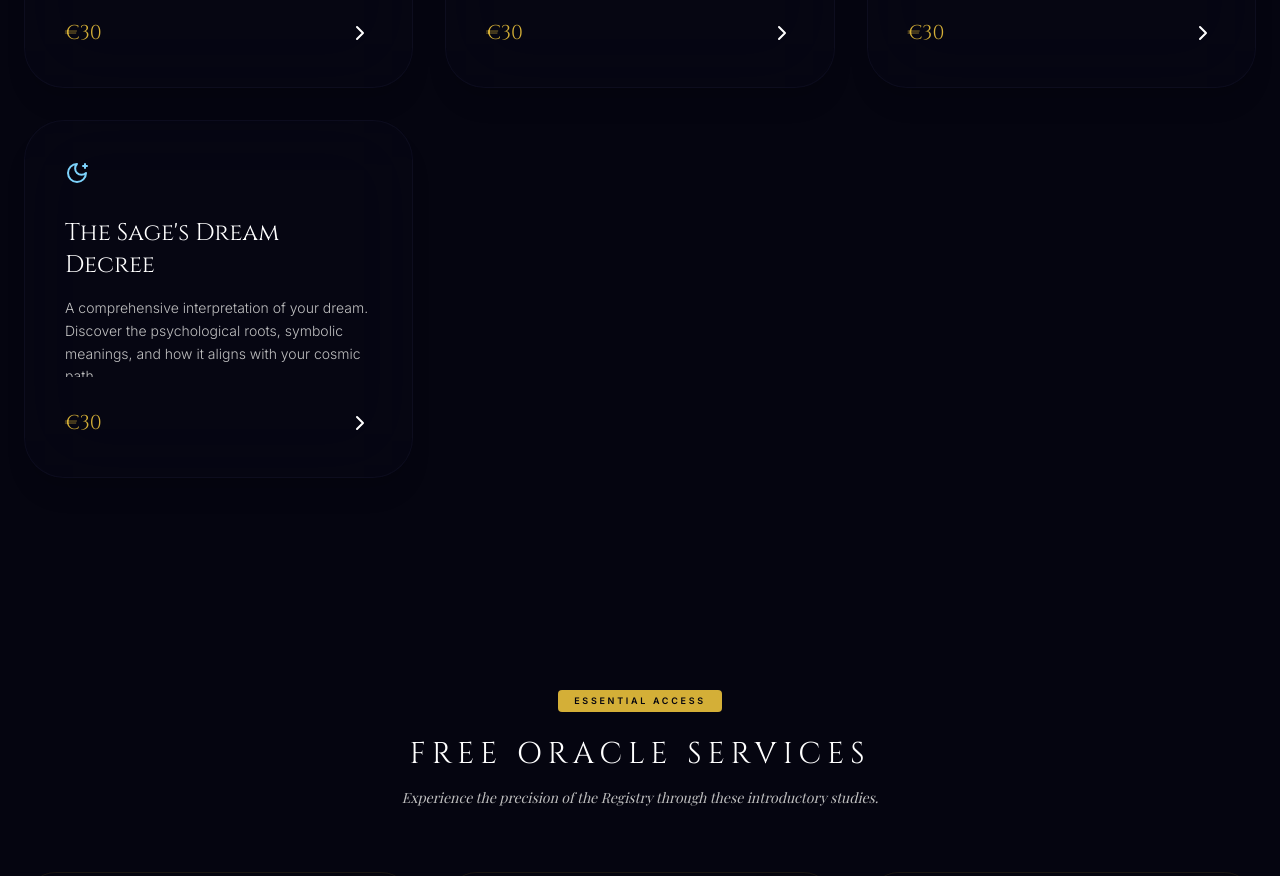
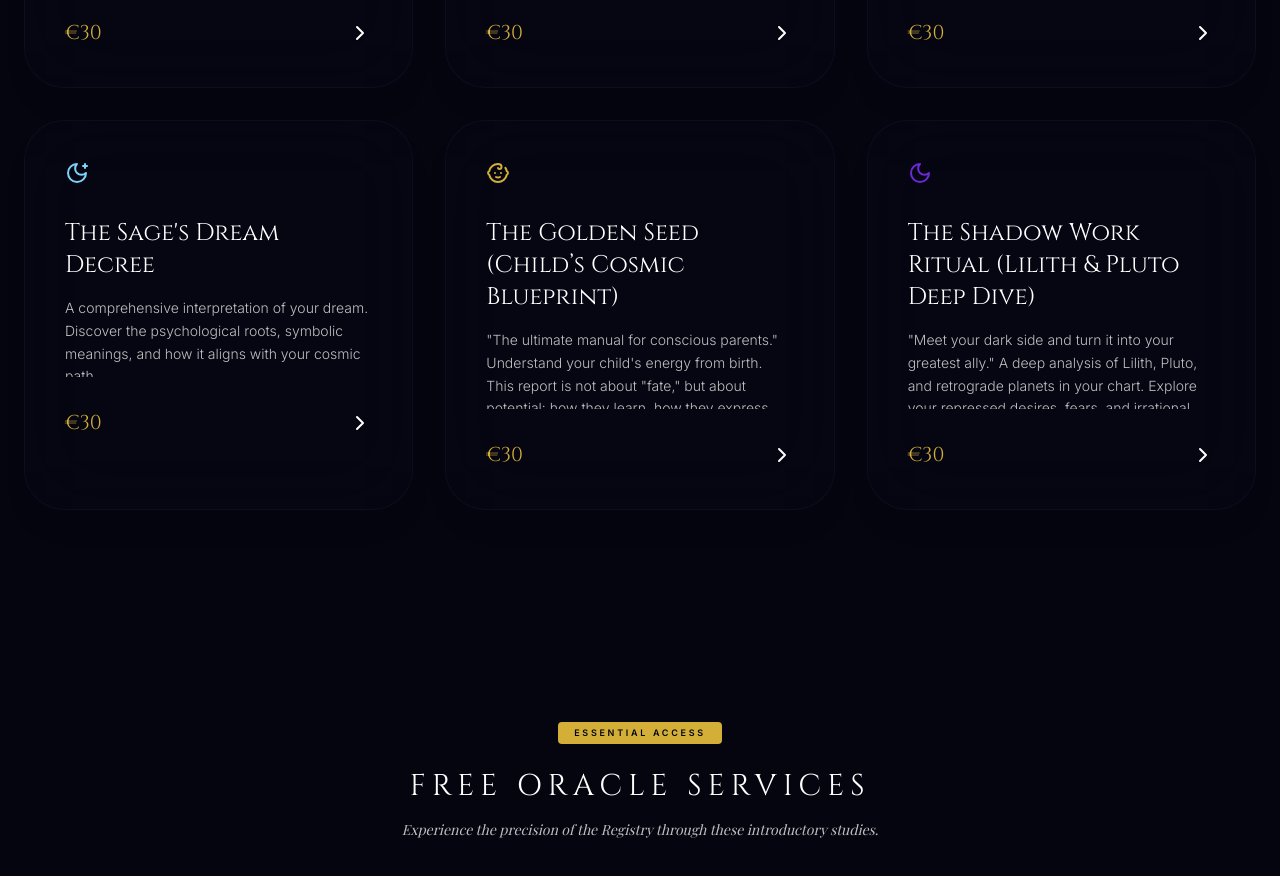
Before and after one commit to timeplaceinternal/atlanticoracle1, a React (Vite) app: page / in a window 1280 px wide. Shown: the part 3000-3876 px from the top of the page. Built offline with nearby package versions, Linux system fonts and the light colour scheme; no server answers; a web font is replaced by a local one.

Commit message:
feat: Add Golden Seed and Shadow Work services
Introduces two new paid astrology services: "The Golden Seed" (child's cosmic blueprint) and "Shadow Work". Updates constants and types to include these new offerings, along with their associated icons and pricing information.

```diff
--- a/src/constants.tsx
+++ b/src/constants.tsx
@@ -2,7 +2,7 @@
 import React from 'react';
 import {
   Sparkles, Heart, Briefcase, Calendar, Hash, Globe,
-  History, Activity, MoonStar, Star, ShieldCheck, Zap, Gift, Compass, Fingerprint, TrendingUp, Coins, Battery
+  History, Activity, MoonStar, Star, ShieldCheck, Zap, Gift, Compass, Fingerprint, TrendingUp, Coins, Battery, Baby, Moon
 } from 'lucide-react';
 import { ServiceType, Service, NewsPost } from './types';
 
@@ -204,6 +204,36 @@ export const SERVICES: Service[] = [
       English: "https://buy.stripe.com/eVqbJ28Ad5CQ3ji1ZAeEo04",
       Portuguese: "https://buy.stripe.com/eVqbJ28Ad5CQ3ji1ZAeEo04"
     }
+  },
+  {
+    id: ServiceType.GOLDEN_SEED,
+    title: "The Golden Seed (Child’s Cosmic Blueprint)",
+    description: "\"The ultimate manual for conscious parents.\" Understand your child's energy from birth. This report is not about \"fate,\" but about potential: how they learn, how they express emotions, and in which activities they will flourish most brightly. Help the \"golden seed\" sprout without resistance.",
+    icon: "baby",
+    price: 30,
+    stripeUrls: {
+      English: "https://buy.stripe.com/eVqbJ28Ad5CQ3ji1ZAeEo04",
+      Portuguese: "https://buy.stripe.com/eVqbJ28Ad5CQ3ji1ZAeEo04"
+    },
+    stripeUrlsDiscounted: {
+      English: "https://buy.stripe.com/eVqbJ28Ad5CQ3ji1ZAeEo04",
+      Portuguese: "https://buy.stripe.com/eVqbJ28Ad5CQ3ji1ZAeEo04"
+    }
+  },
+  {
+    id: ServiceType.SHADOW_WORK,
+    title: "The Shadow Work Ritual (Lilith & Pluto Deep Dive)",
+    description: "\"Meet your dark side and turn it into your greatest ally.\" A deep analysis of Lilith, Pluto, and retrograde planets in your chart. Explore your repressed desires, fears, and irrational blocks. This report is for those ready for radical honesty and wanting to reclaim energy locked in the \"Shadow\" aspects of their personality.",
+    icon: "moon",
+    price: 30,
+    stripeUrls: {
+      English: "https://buy.stripe.com/eVqbJ28Ad5CQ3ji1ZAeEo04",
+      Portuguese: "https://buy.stripe.com/eVqbJ28Ad5CQ3ji1ZAeEo04"
+    },
+    stripeUrlsDiscounted: {
+      English: "https://buy.stripe.com/eVqbJ28Ad5CQ3ji1ZAeEo04",
+      Portuguese: "https://buy.stripe.com/eVqbJ28Ad5CQ3ji1ZAeEo04"
+    }
   }
 ];
 
@@ -226,6 +256,8 @@ export const getServiceIcon = (iconName: string) => {
     case 'trending': return <TrendingUp {...props} className="text-cosmic-gold" />;
     case 'coins': return <Coins {...props} className="text-cosmic-gold" />;
     case 'battery': return <Battery {...props} className="text-cosmic-gold" />;
+    case 'baby': return <Baby {...props} className="text-cosmic-gold" />;
+    case 'moon': return <Moon {...props} className="text-cosmic-purple" />;
     default: return <Sparkles {...props} />;
   }
 };
@@ -350,6 +382,16 @@ export const COSMIC_PROMPTS = {
 
     STYLE: Simple, understandable language of a "wise sage". Trusting and positive.
   `,
+  [ServiceType.GOLDEN_SEED]: (name: string, date: string, time: string, place: string, lang: string) => `
+    ${PROMPT_CORE(lang)}
+    Service: The Golden Seed (Child’s Cosmic Blueprint). Subject: ${name}, born ${date} at ${time} in ${place}.
+    Generate a detailed child's horoscope and talent guide. Focus on the child's energetic potential, learning style, emotional expression, and areas for natural development. Provide advice for parents on how to support the child's unique path without resistance.
+  `,
+  [ServiceType.SHADOW_WORK]: (name: string, date: string, time: string, place: string, lang: string) => `
+    ${PROMPT_CORE(lang)}
+    Service: The Shadow Work Ritual (Lilith & Pluto Deep Dive). Subject: ${name}, born ${date} at ${time} in ${place}.
+    Generate a deep psychological analysis of the subject's "Shadow" side. Focus on Lilith, Pluto, and any retrograde planets in the natal chart. Explore repressed desires, subconscious fears, and irrational blocks. Provide a ritualistic or therapeutic approach to reclaiming the energy locked in these shadow aspects. The tone should be radically honest, deep, and transformative.
+  `,
   GIFT_MONTHLY_HOROSCOPE: (name: string, date: string, lang: string) => `
     ${PROMPT_CORE(lang)}
     SPECIAL GIFT: Personal Monthly Forecast. Subject: ${name}, born ${date}.
--- a/src/types.ts
+++ b/src/types.ts
@@ -10,6 +10,8 @@ export enum ServiceType {
   ASTRO_CARTOGRAPHY = 'astro-cartography',
   SATURN_RETURN = 'saturn-return',
   DREAM_INTERPRETATION = 'dream-interpretation',
+  GOLDEN_SEED = 'golden-seed',
+  SHADOW_WORK = 'shadow-work',
   // Free Services
   FORTUNE_MAP = 'free-fortune-map',
   CAPITAL_ALIGNMENT = 'free-capital-alignment',
```
